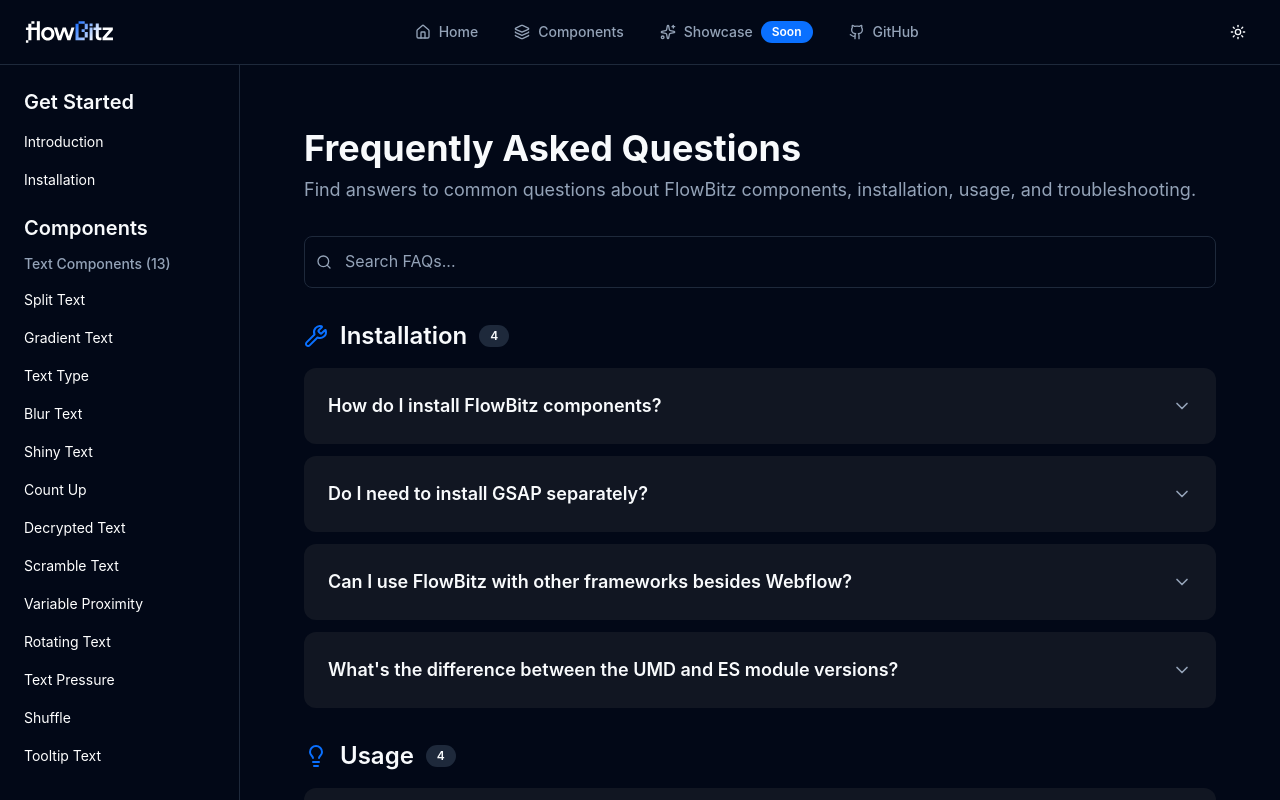
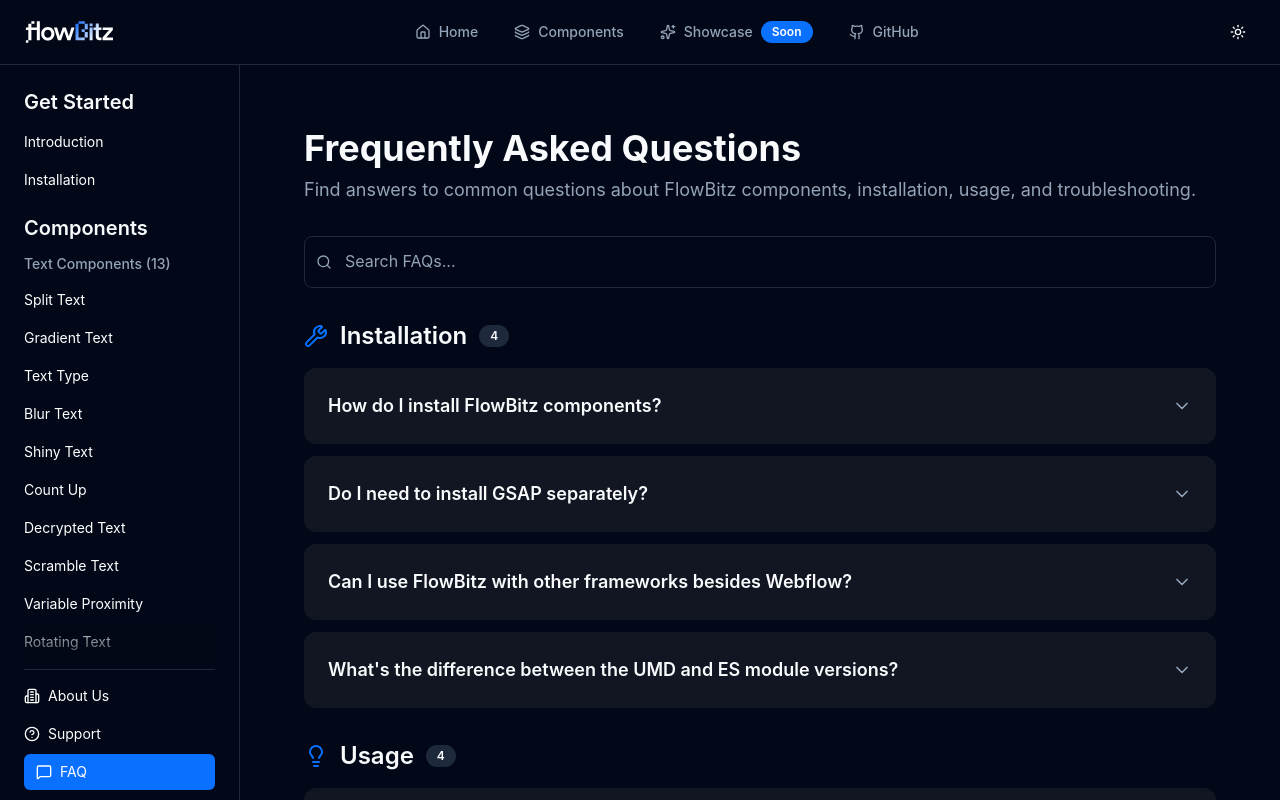
Before and after one commit to Slabpixel/FlowBitz, a React (Vite) app: page /faq in a window 1280 px wide. Built offline with nearby package versions, Linux system fonts and the light colour scheme.

Commit message:
smart animate scroll trigger fix

```diff
--- a/src/app/components/layout/Sidebar.jsx
+++ b/src/app/components/layout/Sidebar.jsx
@@ -36,7 +36,7 @@
 
   return (
     <aside className="w-full lg:max-w-[240px] lg:min-w-[240px] bg-background border-r border-border lg:overflow-y-auto lg:sticky lg:top-16 lg:self-start h-auto lg:h-[calc(100vh-4rem)]">
-      <div className="flex flex-col gap-4 sm:gap-6 p-4 sm:p-6">
+      <div className="flex flex-col gap-4 sm:gap-6 p-4 sm:p-6" style={{ height: 'calc(100vh - 4rem)' }}>
         {/* Mobile Dropdown Toggle */}
         <button
           onClick={() => setIsComponentsOpen(!isComponentsOpen)}
@@ -164,10 +164,12 @@
             </div>
           </div>
 
-          <div className="sidebar-section border-t border-border pt-2">
+          <div className='sticky bottom-0'>
+            <div className="h-[50px] mt-[-50px] bg-gradient-to-t from-background to-backgound/0 pointer-events-none"/>
+            <div className="sidebar-section border-t border-border pt-2 pb-2 bg-background">
               <ul className="list-none">
                 <li className="mb-0.5">
-                <Link
+                  <Link s
                     to="/about"
                     onClick={() => setIsComponentsOpen(false)}
                     className={`flex items-center gap-2 px-0 py-2 text-black dark:text-white no-underline rounded-md transition-all duration-200 text-sm font-normal ${
@@ -209,6 +211,7 @@
             </div>
           </div>
         </div>
+      </div>
     </aside>
   )
 }
--- a/src/app/pages/Support.jsx
+++ b/src/app/pages/Support.jsx
@@ -21,7 +21,7 @@
   }
 
   const handleEmail = () => {
-    window.open('mailto:hello@slabpixel.com?subject=FlowBitz Support Inquiry', '_blank')
+    window.open('mailto:flowbitz@slabpixel.com?subject=FlowBitz Support Inquiry', '_blank')
   }
 
   const handleGitHub = () => {
--- a/src/library/components/effect/smartAnimate.js
+++ b/src/library/components/effect/smartAnimate.js
@@ -4,6 +4,10 @@
  */
 
 import { gsap } from 'gsap'
+import { ScrollTrigger } from 'gsap/ScrollTrigger'
+
+// Register GSAP plugins
+gsap.registerPlugin(ScrollTrigger)
 
 class SmartAnimate {
   constructor(element, options = {}) {
```
Lines whose indentation alone changed are shown as unchanged.
